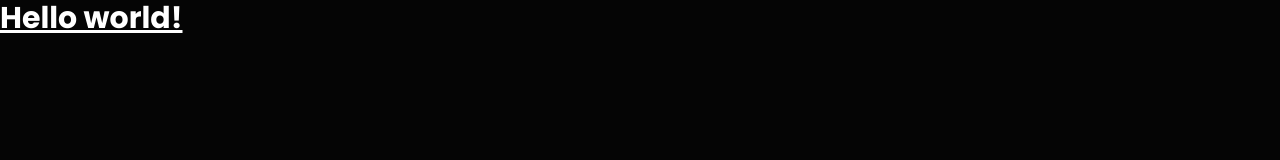
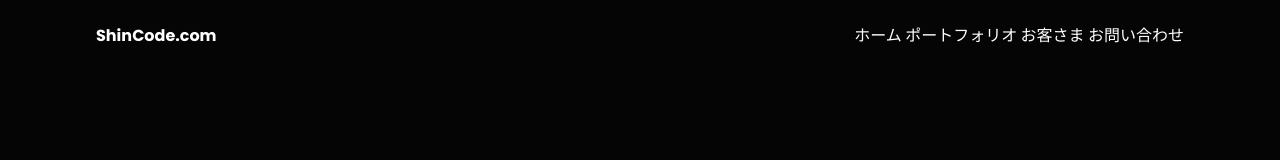
Before and after one commit to takashiono2/Udemy_Tailwindcss_shin, a website: page src/index.html in a window 1280 px wide. Drawn offline with Linux system fonts and the light colour scheme.

Commit message:
seciton4_26

```diff
--- a/src/index.html
+++ b/src/index.html
@@ -9,12 +9,21 @@
   <link rel="preconnect" href="https://fonts.gstatic.com" crossorigin>
   <link href="https://fonts.googleapis.com/css2?family=Poppins:wght@700&display=swap" rel="stylesheet">
 </head>
-<!-- フォントpoppinsに指定 -->
-<!-- h1をフォントサイズ3xl、太字、アンダーライン -->
+
 <body class="font-poppins bg-body text-white">
-    <h1 class="text-3xl font-bold underline">
-      Hello world!
-    </h1>
+  <header class="py-6">
+    <div class="container mx-auto flex justify-between items-center px-8 md:px-14 lg:px-24 w-full">
+      <div>ShinCode.com</div>
+      <div>
+        <a href="#home">ホーム</a>
+        <a href="#portfolio">ポートフォリオ</a>
+        <a href="#clients">お客さま</a>
+        <a href="#contact">
+          <button>お問い合わせ</button>
+        </a>
+      </div>
+    </div>
+  </header>
 </body>
 
 </html>
--- a/tailwind.config.js
+++ b/tailwind.config.js
@@ -3,7 +3,7 @@ module.exports = {
   content: ["./src/**/*.{html,js}"],
   theme: {
     extend: {
-      colors: {
+      colors:{
         body: "#050505"
       }
     },
@@ -13,4 +13,4 @@ module.exports = {
   },
   plugins: [],
 }
-// フォントをpoppins:　["Poppins", "sans-serif"]で指定
+// バックグラウンドカラーをbody: "#050505"にしたい
```
Also changed, not shown: README.md, dist/output.css.
